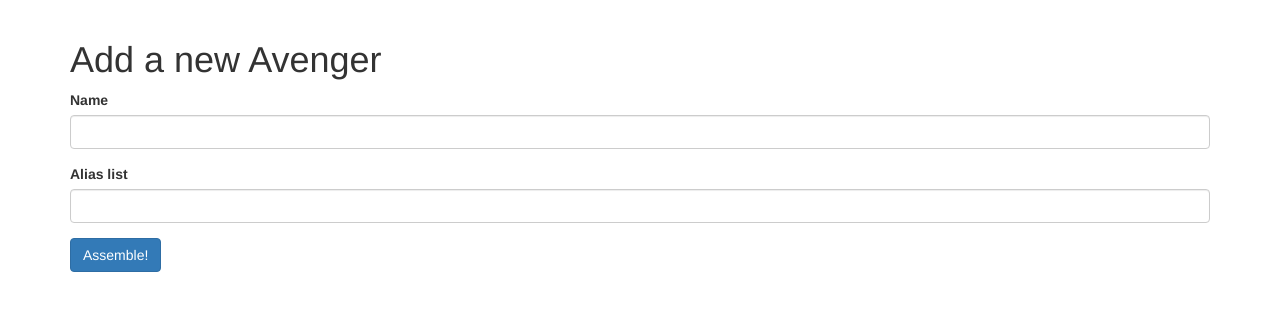
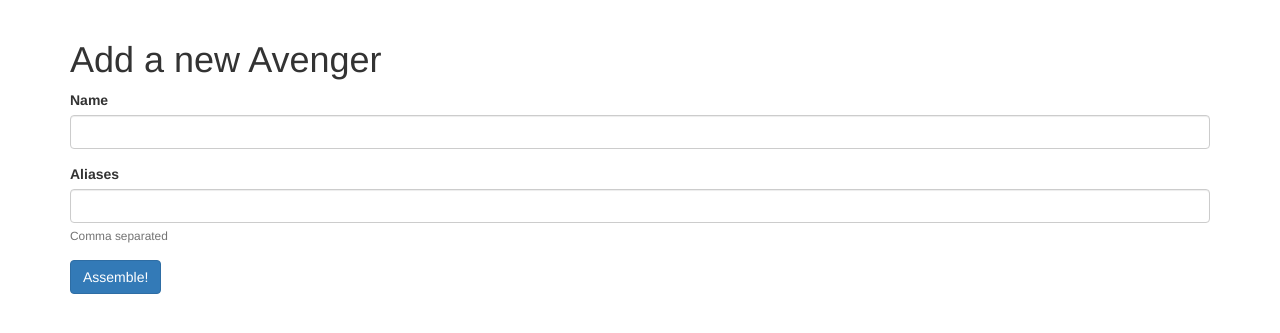
Before and after one commit to dummied/fcc-ruby-012218, a Rails app: page /avengers/new in a window 1280 px wide. Shown: the part 52-385 px from the top of the page. Run offline with Rails 7, Linux system fonts and the light colour scheme; style sheets or scripts are compiled from the project's sources; some libraries are stand-ins or nearby versions.

Commit message:
Adds flashes and form hints

```diff
--- a/app/views/avengers/new.html.erb
+++ b/app/views/avengers/new.html.erb
@@ -1,6 +1,6 @@
 <h1>Add a new Avenger</h1>
 <%= simple_form_for @avenger do |f| %>
   <%= f.input :name %>
-  <%= f.input :alias_list %>
+  <%= f.input :alias_list, label: "Aliases", hint: "Comma separated" %>
   <%= f.submit "Assemble!", class: 'btn btn-primary btn-large' %>
 <% end %>
--- a/app/views/layouts/application.html.erb
+++ b/app/views/layouts/application.html.erb
@@ -27,6 +27,11 @@
     </div><!-- /.container-fluid -->
   </nav>
   <div class="container">
+    <% if flash.any? %>
+      <% flash.each do |key, message| %>
+        <div class="alert alert-<%= key %>"><%= message %></div>
+      <% end %>
+    <% end %>
     <%= yield %>
   </div>
 
```
